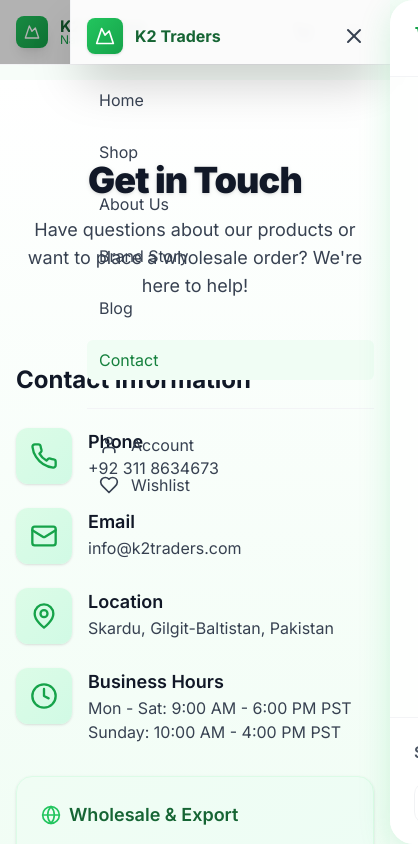
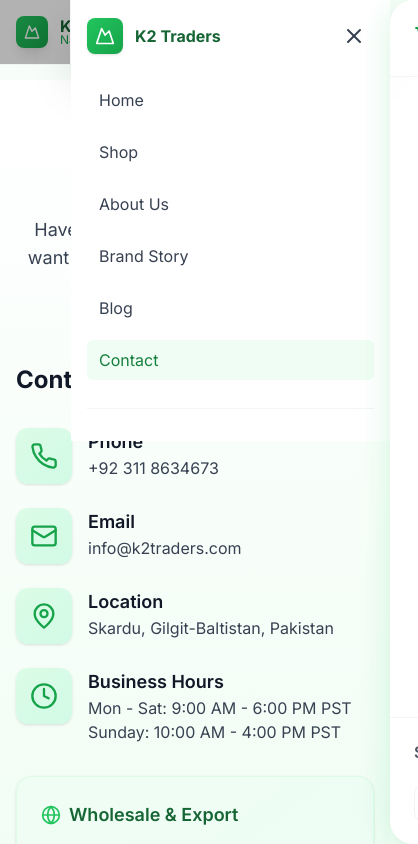
Before and after one commit to Oriancoders/K2Traders, a React (Vite) app: page /contact in a window 390 px wide. Both pictures are taken after a click on the button 354 px from the left and 32 px from the top of the page. Shown: the top 844 px of the page, 418 px wide, since content can reach past the window. Built offline with nearby package versions, Linux system fonts and the light colour scheme.

Commit message:
pushed responsive pre 1

```diff
--- a/src/components/commoncomponents/Footer.jsx
+++ b/src/components/commoncomponents/Footer.jsx
@@ -140,7 +140,7 @@ const Footer = () => {
             </p>
           </div>
 
-          <form onSubmit={handleSubscribe} className="flex gap-3 items-center">
+          <form onSubmit={handleSubscribe} className="flex sm:flex-row flex-col gap-3 items-center">
             <label htmlFor="footer-newsletter" className="sr-only">Email</label>
             <input
               id="footer-newsletter"
@@ -148,7 +148,7 @@ const Footer = () => {
               value={email}
               onChange={(e) => setEmail(e.target.value)}
               placeholder="Your email address"
-              className="w-64 max-w-xs rounded-lg border border-green-700 bg-white/5 px-3 py-2 text-green-50 placeholder-green-300 focus:outline-none focus-visible:ring-2 focus-visible:ring-emerald-400"
+              className="sm:w-64 max-w-xs rounded-lg border border-green-700 bg-white/5 px-3 py-2 text-green-50 placeholder-green-300 focus:outline-none focus-visible:ring-2 focus-visible:ring-emerald-400"
               aria-label="Enter your email for newsletter"
             />
             <button
--- a/src/components/commoncomponents/Header.jsx
+++ b/src/components/commoncomponents/Header.jsx
@@ -162,8 +162,8 @@ const Header = () => {
             aria-hidden="true"
           />
           <div className="fixed right-0 top-0 z-50 w-full max-w-xs bg-white/95 backdrop-blur-sm border-l border-gray-100 h-full shadow-2xl transform-gpu">
-            <div className="p-4">
-              <div className="flex items-center justify-between">
+            <div className="p-4 bg-white">
+              <div className="flex items-center justify-between bg-white">
                 <Link to="/" onClick={() => setIsMenuOpen(false)} className="flex items-center gap-3">
                   <div className="w-9 h-9 bg-gradient-to-br from-green-500 to-green-600 rounded-lg flex items-center justify-center shadow">
                     <Mountain className="h-5 w-5 text-white" />
@@ -175,7 +175,7 @@ const Header = () => {
                 </button>
               </div>
 
-              <nav className="mt-6 flex flex-col gap-3" aria-label="Mobile">
+              <nav className="mt-6 flex flex-col gap-3 bg-white" aria-label="Mobile">
                 {navigation.map((item) => (
                   <Link
                     key={item.name}
@@ -188,12 +188,10 @@ const Header = () => {
                 ))}
 
                 <div className="mt-4 pt-4 border-t border-gray-100">
-                  <Link to="/account" onClick={() => setIsMenuOpen(false)} className="flex items-center gap-3 py-2 px-3 rounded-md text-gray-700 hover:bg-gray-50">
-                    <User className="h-5 w-5" /> Account
-                  </Link>
-                  <Link to="/wishlist" onClick={() => setIsMenuOpen(false)} className="flex items-center gap-3 py-2 px-3 rounded-md text-gray-700 hover:bg-gray-50">
+
+                  {/* <Link to="/wishlist" onClick={() => setIsMenuOpen(false)} className="flex items-center gap-3 py-2 px-3 rounded-md text-gray-700 hover:bg-gray-50">
                     <Heart className="h-5 w-5" /> Wishlist
-                  </Link>
+                  </Link> */}
                 </div>
               </nav>
             </div>
```
